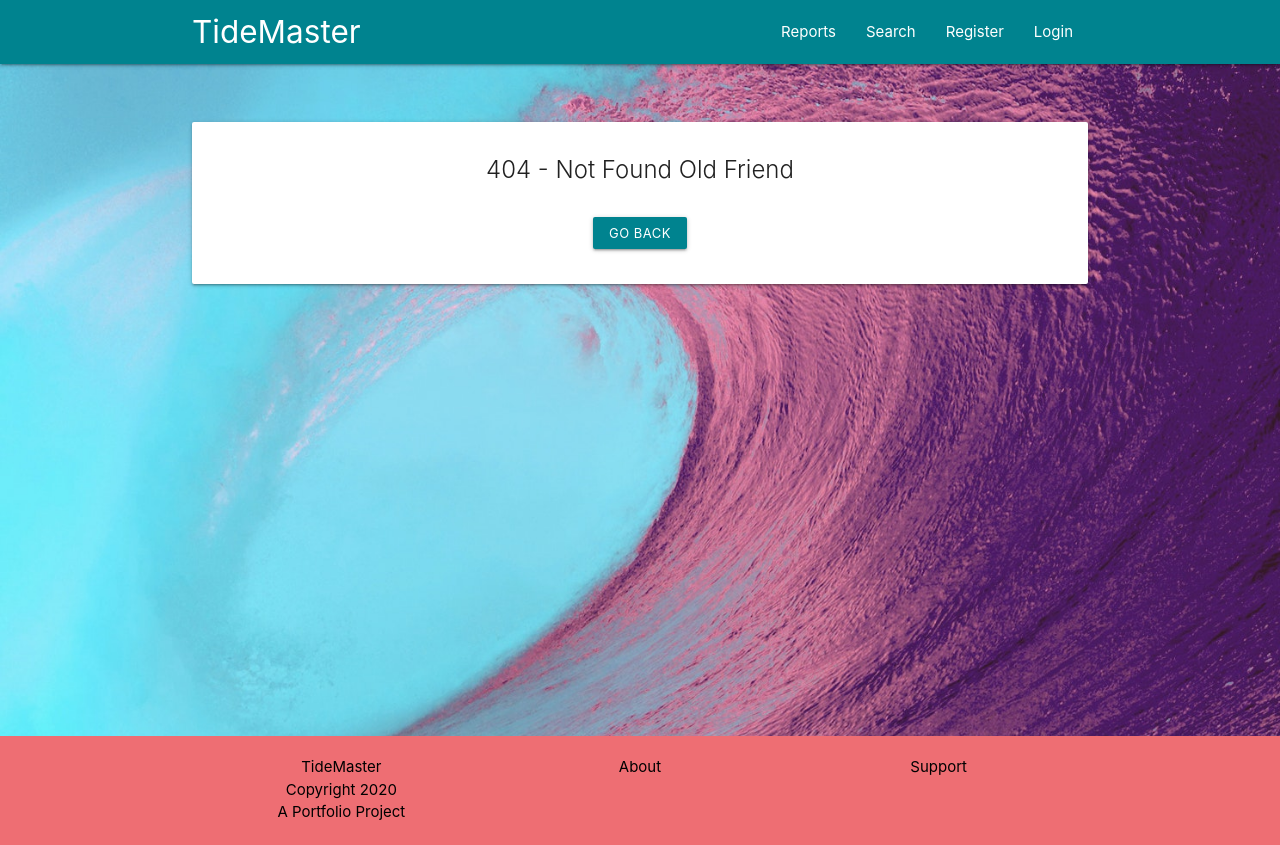
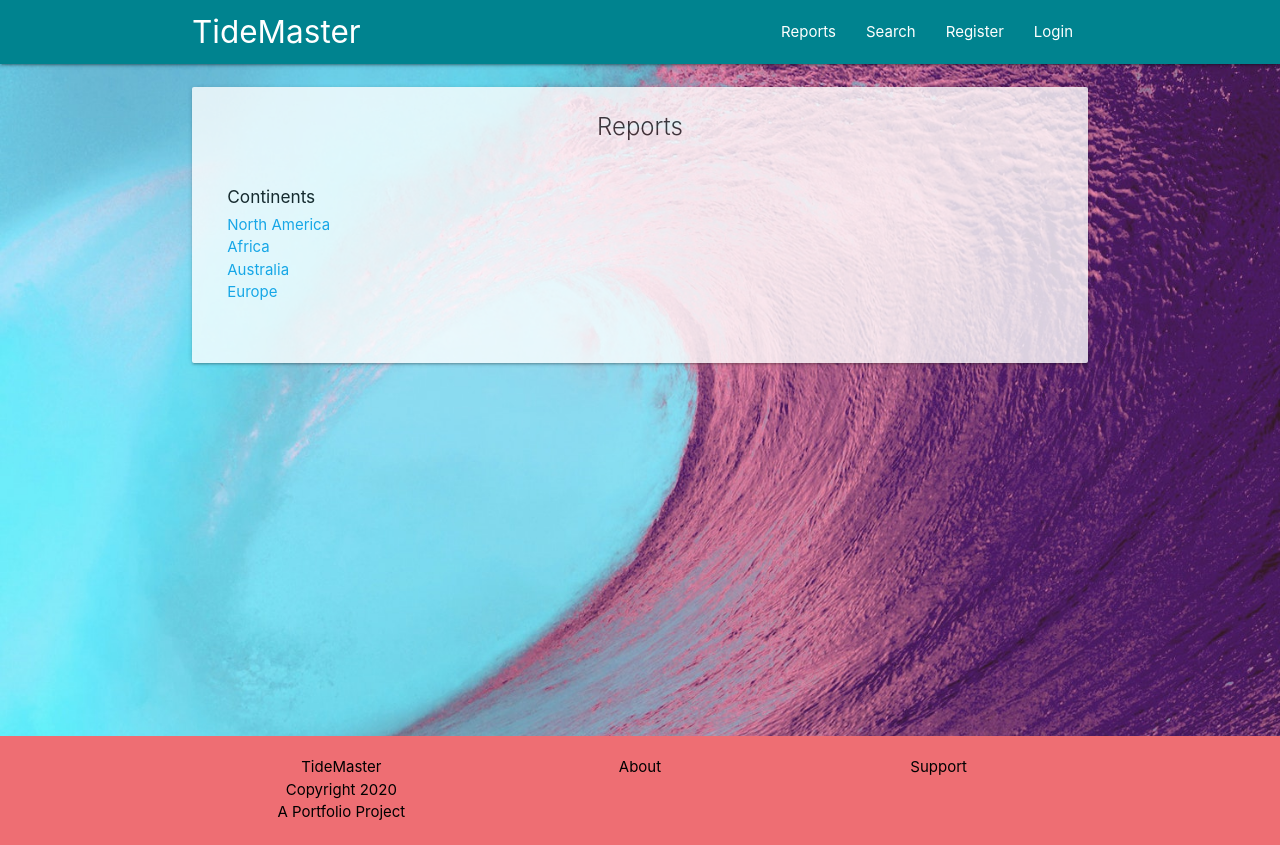
Before and after one commit to graysonventers/tidemaster, a React (Create React App) app in the folder client/: page /reports in a window 1280 px wide. Before the commit this address had no page. Built offline with nearby package versions, Linux system fonts and the light colour scheme.

Commit message:
completed functionality to click on Continents and Regions on Reports page

```diff
--- a/client/src/App.js
+++ b/client/src/App.js
@@ -6,6 +6,7 @@ import NotFound from './components/pages/NotFound';
 import About from './components/pages/About';
 import Support from './components/pages/Support';
 import Search from './components/pages/Search';
+import Reports from './components/pages/reports/Reports';
 import Dashboard from './components/auth/Dashboard';
 import Register from './components/auth/Register';
 import Login from './components/auth/Login';
@@ -44,6 +45,9 @@ function App() {
           <Route exact path="/search">
             <Search backgroundPrimary={backgroundPrimary} />
           </Route>
+          <Route exact path="/reports">
+            <Reports backgroundPrimary={backgroundPrimary} />
+          </Route>
           <Route exact path="/register">
             <Register backgroundPrimary={backgroundPrimary} />
           </Route>
--- a/client/src/components/pages/Search.js
+++ b/client/src/components/pages/Search.js
@@ -24,12 +24,11 @@ const Search = ({ backgroundPrimary }) => {
                             <span className="card-title center">Search surf spots...</span><br></br>
                             <span>Actual results</span><br></br><br></br>
                             <span>Actual results</span><br></br><br></br>
-                            <span>Actual results</span><br></br>
+                            <span>Actual results</span><br></br><br></br>
                             <span>Actual results</span>
                         </div>
                     </div>
                 </div>
-
             </div>
 
             <Footer />
--- /dev/null
+++ b/client/src/components/pages/reports/ReportContinents.js
@@ -0,0 +1,36 @@
+import React, { useState } from 'react';
+
+const ReportContinents = ({ setContinent }) => {
+    const onClick = (e) => {
+        e.preventDefault();
+        setContinent(e.target.text);
+        console.log(`button was clicked producing ${e.target.text}`);
+    };
+
+    return (
+        <div>
+            <ul>
+                <li>
+                    <a href="#!" onClick={(e) => onClick(e)}>Africa</a>
+                </li>
+                <li>
+                    <a href="#!" onClick={(e) => onClick(e)}>Asia</a>
+                </li>
+                <li>
+                    <a href="#!" onClick={(e) => onClick(e)}>Australia</a>
+                </li>
+                <li>
+                    <a href="#!" onClick={(e) => onClick(e)}>Europe</a>
+                </li>
+                <li>
+                    <a href="#!" onClick={(e) => onClick(e)}>North America</a>
+                </li>
+                <li>
+                    <a href="#!" onClick={(e) => onClick(e)}>South America</a>
+                </li>
+            </ul>
+        </div>
+    )
+};
+
+export default ReportContinents;
--- /dev/null
+++ b/client/src/components/pages/reports/ReportNoReports.js
@@ -0,0 +1,16 @@
+import React from 'react';
+
+const ReportNoReports = ({ continent }) => {
+
+    return (
+        <div>
+            <ul>
+                <li>
+                    <span>No available reports for {continent} yet!</span>
+                </li>
+            </ul>
+        </div>
+    )
+};
+
+export default ReportNoReports;
--- /dev/null
+++ b/client/src/components/pages/reports/Reports.js
@@ -0,0 +1,139 @@
+import React, { Fragment, useEffect, useState } from 'react';
+import PropTypes from 'prop-types';
+import Navbar from '../../layout/Navbar';
+import Footer from '../../layout/Footer';
+import ReportContinents from './ReportContinents';
+import Report from '../../reports/Report';
+import ReportNoReports from './ReportNoReports';
+
+const Reports = ({ backgroundPrimary }) => {
+
+    // // establish dataModel
+    // const reportDataModel = [
+    //     {
+    //         continent: '',
+    //         regions: {
+    //              surfSpots: []
+    //         }
+    //     }
+    // ];
+
+    const newReportData = [
+        {
+            continent: 'North America',
+            regions: {
+                'Southern California': {
+                    surfSpots: ['Trails', 'Trestles']
+                },
+                'Hawaii': {
+                    surfSpots: ['Pipeline', 'Rocky  Point']
+                }
+            }
+        },
+        {
+            continent: 'Africa',
+            regions: {
+                'South Africa': {
+                    surfSpots: [`Jeffrey's Bay`, 'Capetown']
+                },
+                'Namimbia': {
+                    surfSpots: ['Skeleton Bay']
+                }
+            }
+        },
+        {
+            continent: 'Australia',
+            regions: {
+                'Gold Coast': {
+                    surfSpots: [`Margaret River`, 'Snapper Rocks']
+                },
+                'Western Australia': {
+                    surfSpots: ['Skeleton Bay']
+                }
+            }
+        },
+        {
+            continent: 'Europe',
+            regions: {
+                'Northwest Europe': {
+                    surfSpots: ['Newquay Fistral North']
+                }
+            }
+        }
+    ];
+
+    const [selectedContinent, setSelectedContinent] = useState('');
+    const [selectedRegion, setSelectedRegion] = useState('');
+
+
+    const onClick = (e) => {
+        e.preventDefault();
+        setSelectedContinent(e.target.text);
+
+        if (selectedContinent === '') {
+            setSelectedRegion('');
+        }
+
+
+
+        console.log(`button was clicked producing ${e.target.text}`);
+    };
+
+    const setRegions = (array, comparedItem) => {
+
+    };
+
+
+    return (
+        <Fragment>
+            <Navbar />
+            <div style={backgroundPrimary}>
+                <div className="container section">
+                    <div className="card" style={{ opacity: '80%' }}>
+                        <div className="card-content">
+                            <span className="card-title center">Reports</span><br></br>
+                            <div className="row">
+                                <div className="section col s4">
+                                    <ul>
+                                        <h6><a className="black-text" href="#!" onClick={() => setSelectedContinent('')}>Continents</a></h6>
+                                        {newReportData.map((item, index) => (
+                                            <li key={index}>
+                                                <a href="#!" onClick={(e) => onClick(e)}>{item.continent}</a>
+                                            </li>
+                                        ))}
+                                    </ul>
+                                </div>
+                                {selectedContinent !== '' && (
+                                    <div className="section col s4">
+                                    <ul>
+                                        <h6>Regions</h6>
+                                        {
+                                            newReportData.map((item) => (
+                                                item.continent === selectedContinent && (
+                                                    Object.keys(item.regions).map((item, index) => (
+                                                        <li key={index}>
+                                                            <a href="#!">{item}</a>
+                                                        </li>
+                                                    ))
+                                                )
+                                            ))
+                                        }
+
+                                    </ul>
+                                </div>
+                                )}
+                            </div>
+                        </div>
+                    </div>
+                </div>
+            </div>
+            <Footer />
+        </Fragment>
+    )
+};
+
+Reports.propTypes = {
+    backgroundPrimary: PropTypes.object.isRequired
+};
+
+export default Reports;
```
Also changed, not shown: 2 other files (tests, documents, lock files or other folders).
